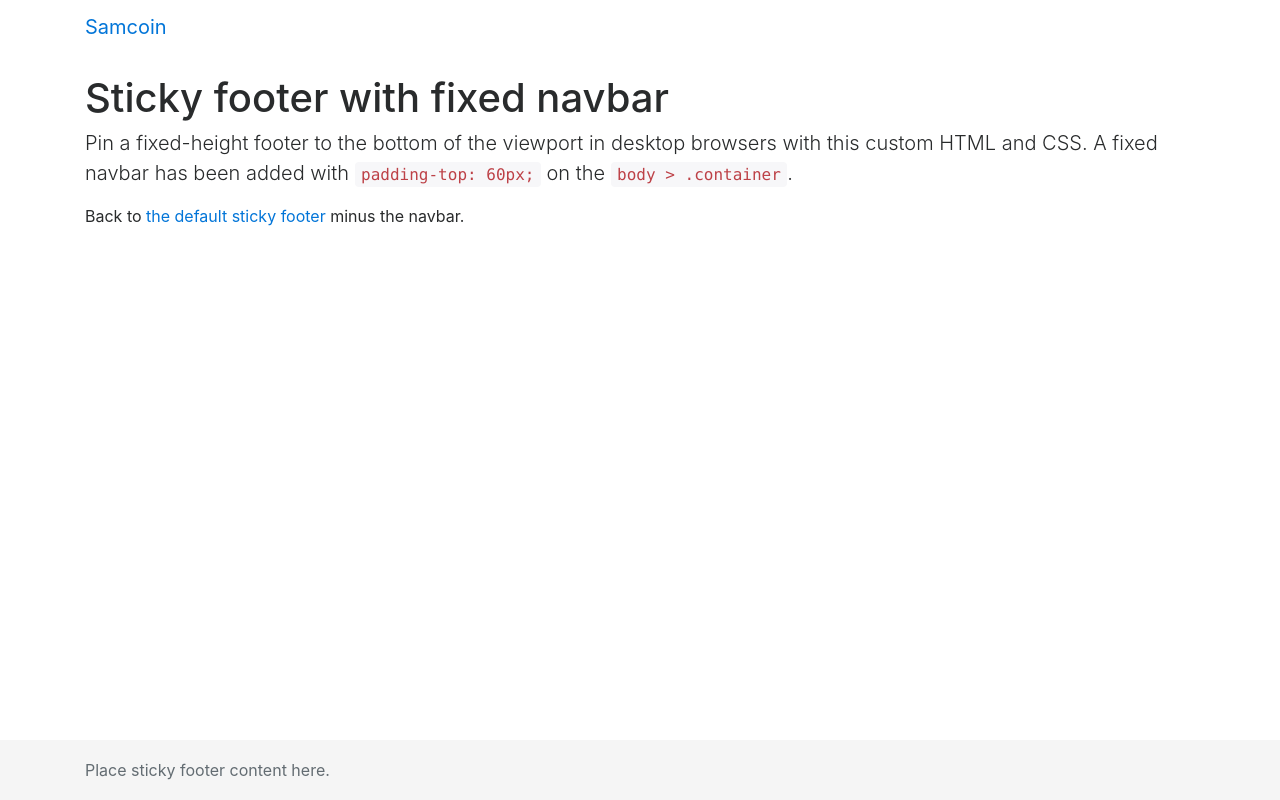
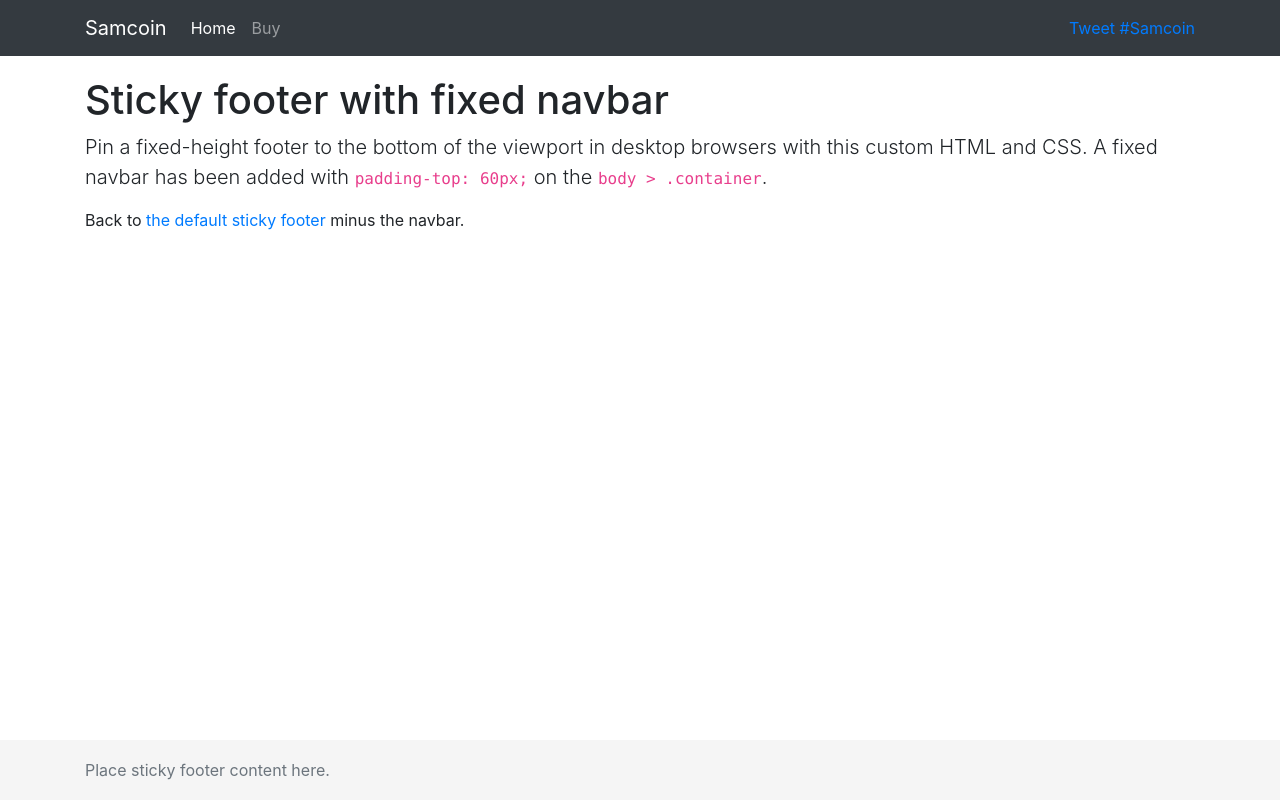
Before and after one commit to Jdruwe/samcoin, an Angular app: page / in a window 1280 px wide. Built offline with nearby package versions, Linux system fonts and the light colour scheme.

Commit message:
Migrated to sass + moved bootstrap to npm dependency

```diff
--- a/package.json
+++ b/package.json
@@ -22,6 +22,7 @@
     "@angular/platform-browser-dynamic": "^5.0.0",
     "@angular/router": "^5.0.0",
     "@ng-bootstrap/ng-bootstrap": "^1.0.0-beta.9",
+    "bootstrap": "^4.0.0-beta.3",
     "core-js": "^2.4.1",
     "rxjs": "^5.5.2",
     "zone.js": "^0.8.14"
--- a/src/app/app.component.ts
+++ b/src/app/app.component.ts
@@ -3,7 +3,7 @@ import { Component } from '@angular/core';
 @Component({
   selector: 'app-root',
   templateUrl: './app.component.html',
-  styleUrls: ['./app.component.css']
+  styleUrls: ['./app.component.scss']
 })
 export class AppComponent {
 
--- a/src/index.html
+++ b/src/index.html
@@ -4,7 +4,6 @@
   <meta charset="utf-8">
   <title>Samcoin</title>
   <base href="/">
-  <link rel="stylesheet" href="https://maxcdn.bootstrapcdn.com/bootstrap/4.0.0-beta.3/css/bootstrap.min.css" integrity="sha384-Zug+QiDoJOrZ5t4lssLdxGhVrurbmBWopoEl+M6BdEfwnCJZtKxi1KgxUyJq13dy" crossorigin="anonymous">
   <meta name="viewport" content="width=device-width, initial-scale=1">
   <link rel="icon" type="image/x-icon" href="favicon.ico">
 </head>
--- a/src/styles.css
+++ b/src/sass/styles.scss
@@ -1,3 +1,5 @@
+@import "../../node_modules/bootstrap/scss/bootstrap";
+
 /* Sticky footer styles
 -------------------------------------------------- */
 html {
```
Also changed, not shown: .angular-cli.json, src/app/app.component.scss (renamed from src/app/app.component.css).
